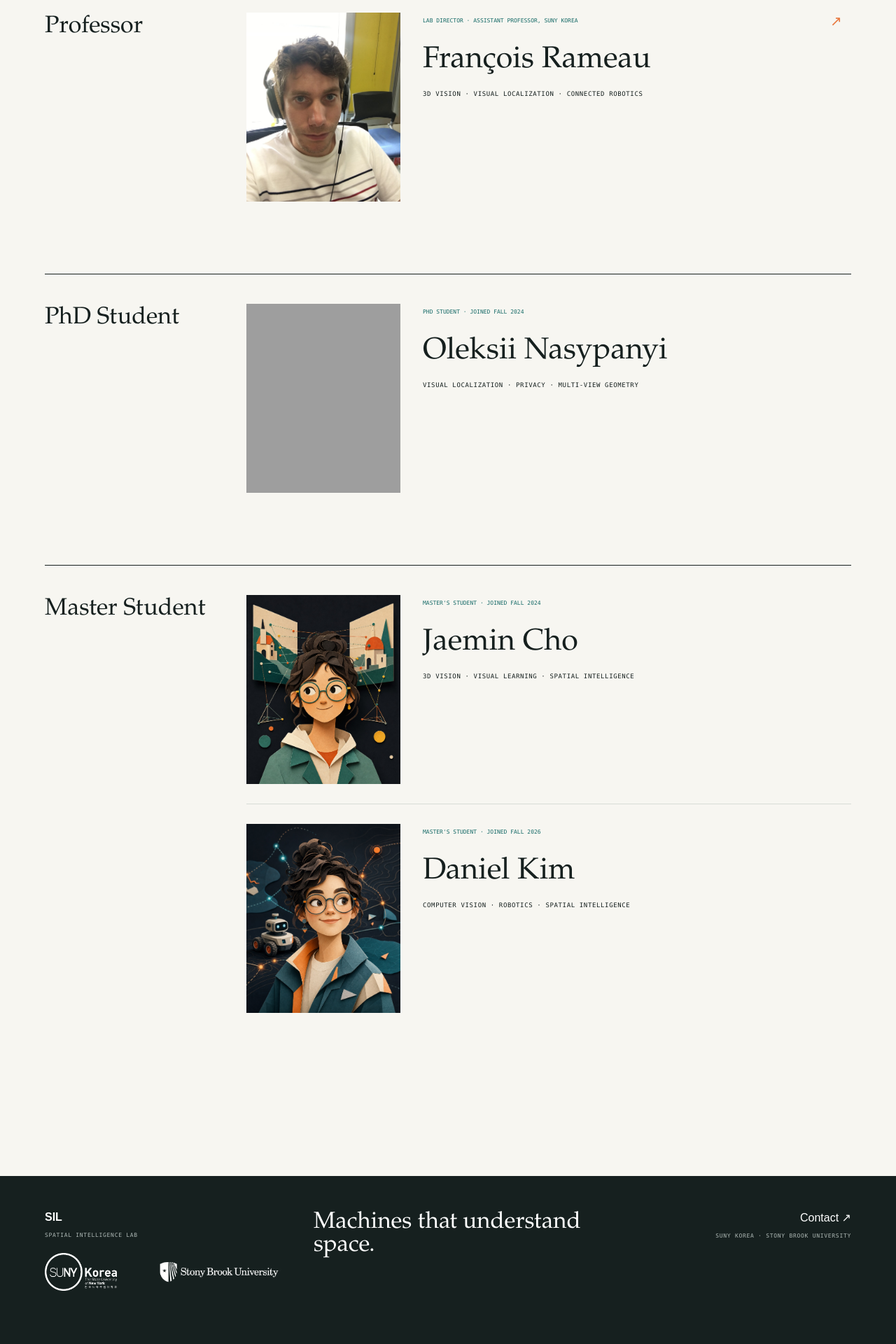
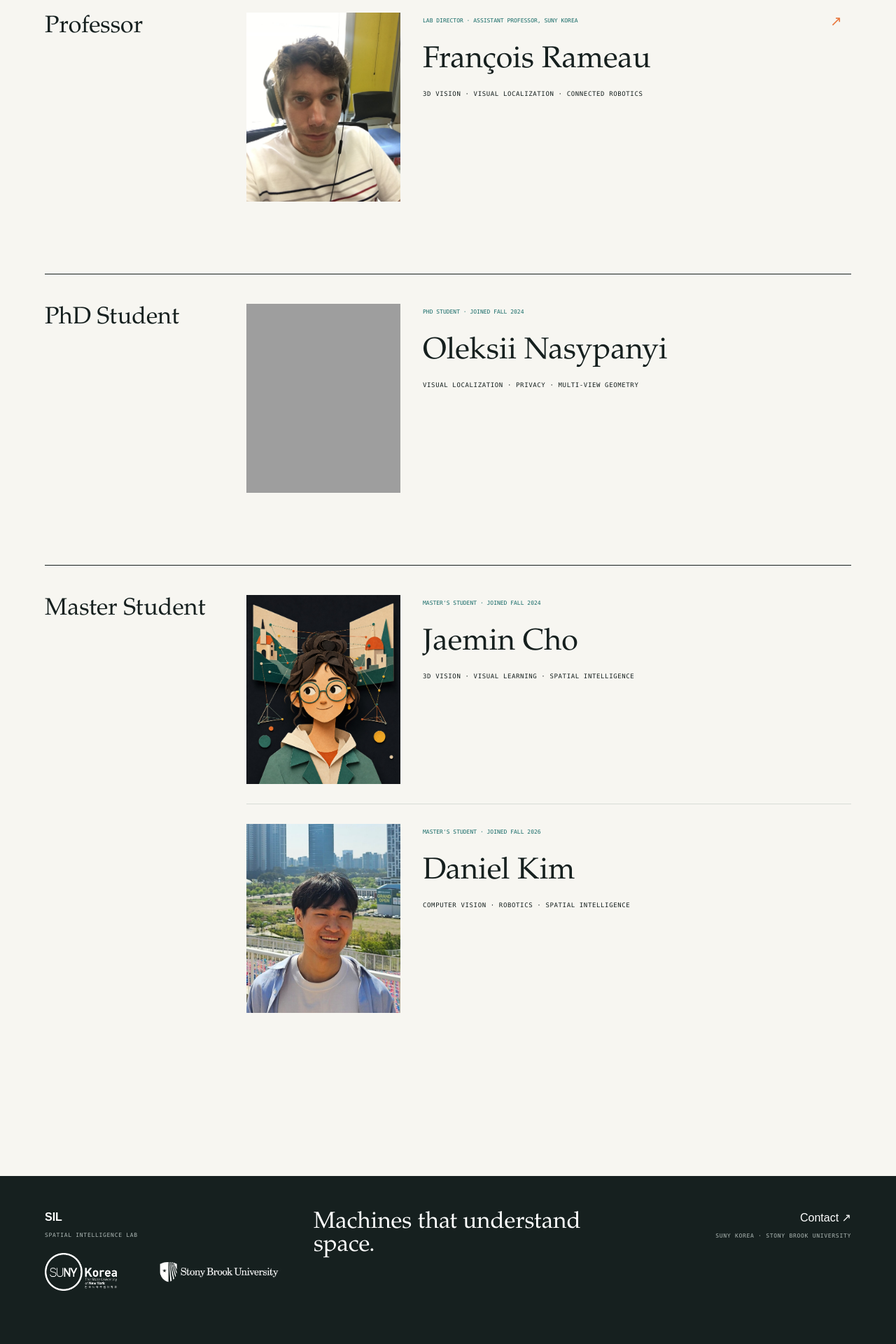
Before and after one commit to SILab-SUNYK/SILab-SUNYK.github.io, a Jekyll site: the page built from team.html, in a window 1280 px wide. Shown: the part 729-2649 px from the top of the page at 70% size. Built offline with Jekyll 4.4.1, drawn with Linux system fonts in a browser that asks for light colours; grey boxes are pictures that could not be loaded.

Commit message:
Add Daniel Kim team photo

```diff
--- a/_data/team.yml
+++ b/_data/team.yml
@@ -24,5 +24,5 @@
   role: Master's Student
   joined: Fall 2026
   interests: Computer vision · Robotics · Spatial intelligence
-  image: /assets/images/team/daniel-kim-placeholder.jpg
-  image_alt: Playful illustrated placeholder portrait for Daniel Kim
+  image: /assets/images/team/daniel-kim.jpg
+  image_alt: Portrait of Daniel Kim
```
Also changed, not shown: assets/images/team/daniel-kim.jpg (added).
